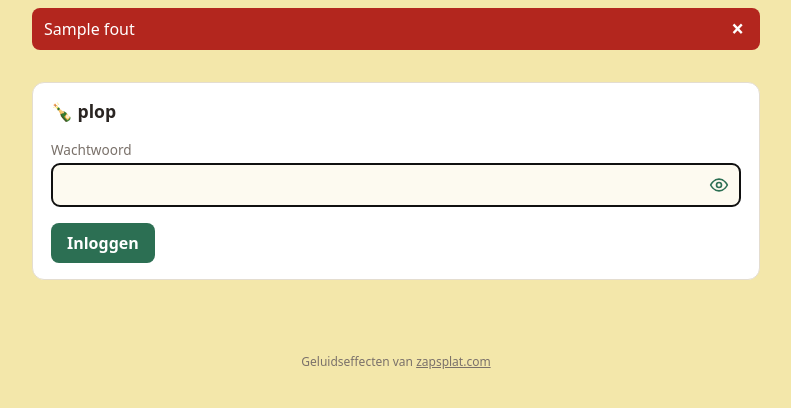
After one commit to GliderGeek/plop, a Python web app: template templates/login.html in a window 1280 px wide. The commit adds this page. Shown: the top 408 px of the page, without its empty margins (244-1035 px from the left). Run offline with Jinja, Linux system fonts and the light colour scheme; the template is opened without the code that fills it: most values are stand-ins (such as "Sample title", 1, 10 or a date in 2020).

Commit message:
add login

```diff
--- a/pyproject.toml
+++ b/pyproject.toml
@@ -8,6 +8,7 @@ dependencies = [
     "flask>=3.1",
     "gunicorn>=26.2.0",
     "openpyxl>=3.1.5",
+    "python-dotenv>=1.2.4",
 ]
 
 [dependency-groups]
--- a/static/app.js
+++ b/static/app.js
@@ -284,3 +284,15 @@ document.addEventListener("htmx:afterSwap", () => {
   kaartVoorSwap = null;
   if (kaart?.dataset.compleet === "1") vier(kaart.querySelector("strong").textContent);
 });
+
+// Oogje bij het wachtwoordveld: laat zien wat je getypt hebt.
+document.addEventListener("click", (e) => {
+  const knop = e.target.closest("[data-toon-wachtwoord]");
+  if (!knop) return;
+  const veld = knop.parentElement.querySelector("input");
+  const tonen = veld.type === "password";
+  veld.type = tonen ? "text" : "password";
+  knop.setAttribute("aria-pressed", tonen);
+  knop.title = knop.ariaLabel = tonen ? "Wachtwoord verbergen" : "Wachtwoord tonen";
+  veld.focus();
+});
--- a/static/style.css
+++ b/static/style.css
@@ -199,7 +199,13 @@ input.smal { width: 80px; flex: none; }
 .fles.fles-klein { height: 28px; width: 12px; display: inline-block; vertical-align: middle; }
 .fles.fles-klein svg { height: 28px; width: 11px; }
 .toekenning-naam { display: flex; align-items: center; gap: 8px; }
-.kop-met-knop { display: flex; justify-content: space-between; align-items: center; gap: 12px; }
+.kop-met-knop { display: flex; justify-content: space-between; align-items: center; flex-wrap: wrap; column-gap: 12px; }
+.kop-met-knop .knoppen { margin: 0; }
+/* mobiel: knoppen onder de kop, over de volle breedte */
+@media (max-width: 560px) {
+  .kop-met-knop .knoppen { flex: 1 1 100%; margin-bottom: 12px; }
+  .kop-met-knop .knoppen > * { flex: 1 1 auto; justify-content: center; }
+}
 .kop-met-knop:has(h2) { margin: 16px 0 10px; }
 .kop-met-knop h2 { margin: 0; }
 a.knop {
@@ -378,3 +384,16 @@ a.knop.secundair { font-weight: 500; }
 .klant-info strong { margin-right: 0; }
 .kop-acties { flex: none; display: flex; align-items: center; gap: 8px; }
 .kop-acties form { margin: 0; }
+
+/* inlogpagina; geen nav, dus zelf ruimte boven de kaart */
+.kaart.login { margin-top: 32px; padding: 16px 18px; }
+.login h2 { margin-bottom: 16px; }
+.login .knoppen { margin-top: 16px; }
+.wachtwoord-veld { position: relative; }
+.wachtwoord-veld input { padding-right: 44px; }
+.wachtwoord-veld input::-ms-reveal { display: none; }  /* Edge heeft een eigen oogje */
+.wachtwoord-veld .icoon-knop { position: absolute; right: 4px; top: 50%; transform: translateY(-50%); }
+.wachtwoord-veld span { display: contents; }
+.wachtwoord-veld .oog-dicht, .wachtwoord-veld [aria-pressed=true] .oog-open { display: none; }
+.wachtwoord-veld [aria-pressed=true] .oog-dicht { display: contents; }
+label[for=wachtwoord] { margin-bottom: 4px; }
--- a/templates/base.html
+++ b/templates/base.html
@@ -9,6 +9,7 @@
   <script src="{{ url_for('static', filename='app.js') }}" defer></script>
 </head>
 <body hx-boost="true" data-plop="{{ url_for('static', filename='champagne_cork_pop_pour.mp3') }}">
+  {% block nav %}
   <nav class="nav">
     <a href="{{ url_for('overzicht') }}" class="{{ 'actief' if request.endpoint == 'overzicht' }}">Overzicht</a>
     {% for v in alle_vias %}
@@ -16,6 +17,7 @@
     {% endfor %}
     <a href="{{ url_for('aankopen') }}" class="{{ 'actief' if request.endpoint in ('aankopen', 'aankoop_nieuw', 'aankoop_bewerk') }}">Aankopen</a>
   </nav>
+  {% endblock %}
   <div id="melding">
     {% with berichten = get_flashed_messages(with_categories=true) %}
       {% for cat, m in berichten %}
--- /dev/null
+++ b/templates/login.html
@@ -0,0 +1,18 @@
+{% extends "base.html" %}
+{% from "partials/iconen.html" import icoon %}
+{% block nav %}{% endblock %}
+{% block main %}
+{% if fout %}{% include "partials/melding.html" %}{% endif %}
+<form class="kaart login"method="post" action="{{ url_for('login') }}" hx-boost="false">
+  <h2>🍾 plop</h2>
+  <input type="hidden" name="next" value="{{ volgende }}">
+  <label for="wachtwoord">Wachtwoord</label>
+  <div class="wachtwoord-veld">
+    <input type="password" id="wachtwoord" name="wachtwoord" autocomplete="current-password" autofocus required>
+    <button type="button" class="icoon-knop" data-toon-wachtwoord aria-pressed="false" aria-label="Wachtwoord tonen" title="Wachtwoord tonen">
+      <span class="oog-open">{{ icoon('oog') }}</span><span class="oog-dicht">{{ icoon('oog-dicht') }}</span>
+    </button>
+  </div>
+  <div class="knoppen"><button>Inloggen</button></div>
+</form>
+{% endblock %}
--- a/templates/partials/iconen.html
+++ b/templates/partials/iconen.html
@@ -1,6 +1,8 @@
 {% macro icoon(naam) %}
 <svg viewBox="0 0 24 24" width="20" height="20" fill="none" stroke="currentColor" stroke-width="2" stroke-linecap="round" stroke-linejoin="round" aria-hidden="true">
   {% if naam == 'prullenbak' %}<path d="M3 6h18M8 6V4h8v2M6 6l1 14h10l1-14M10 11v6M14 11v6"/>
-  {% elif naam == 'pen' %}<path d="M4 20h4L19 9l-4-4L4 16v4zM13.5 6.5l4 4"/>{% endif %}
+  {% elif naam == 'pen' %}<path d="M4 20h4L19 9l-4-4L4 16v4zM13.5 6.5l4 4"/>
+  {% elif naam == 'oog' %}<path d="M2 12s3.5-7 10-7 10 7 10 7-3.5 7-10 7S2 12 2 12z"/><circle cx="12" cy="12" r="3"/>
+  {% elif naam == 'oog-dicht' %}<path d="M2 12s3.5-7 10-7 10 7 10 7-3.5 7-10 7S2 12 2 12z"/><circle cx="12" cy="12" r="3"/><path d="M3 3l18 18"/>{% endif %}
 </svg>
 {% endmacro %}
```
Also changed, not shown: app.py (+65 -3 lines), tests/test_app.py (+61 -1 lines), README.md, 3 other files.
